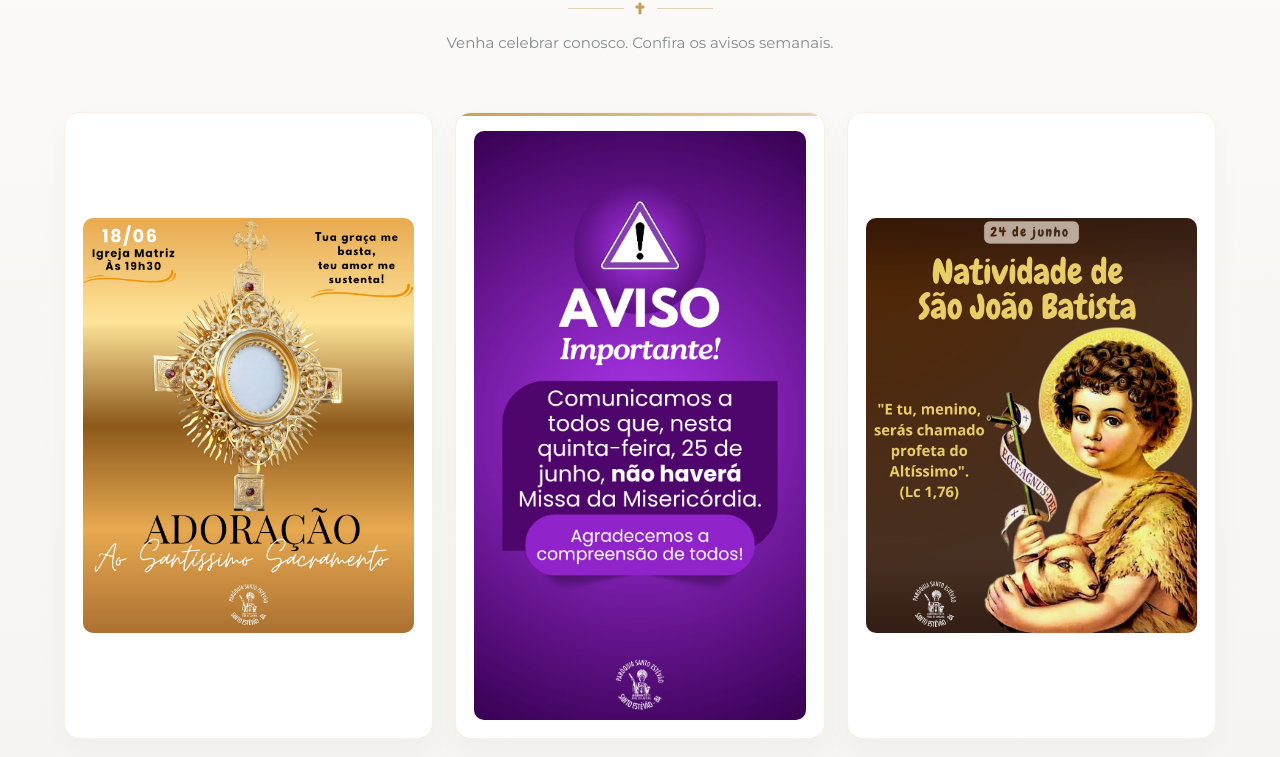
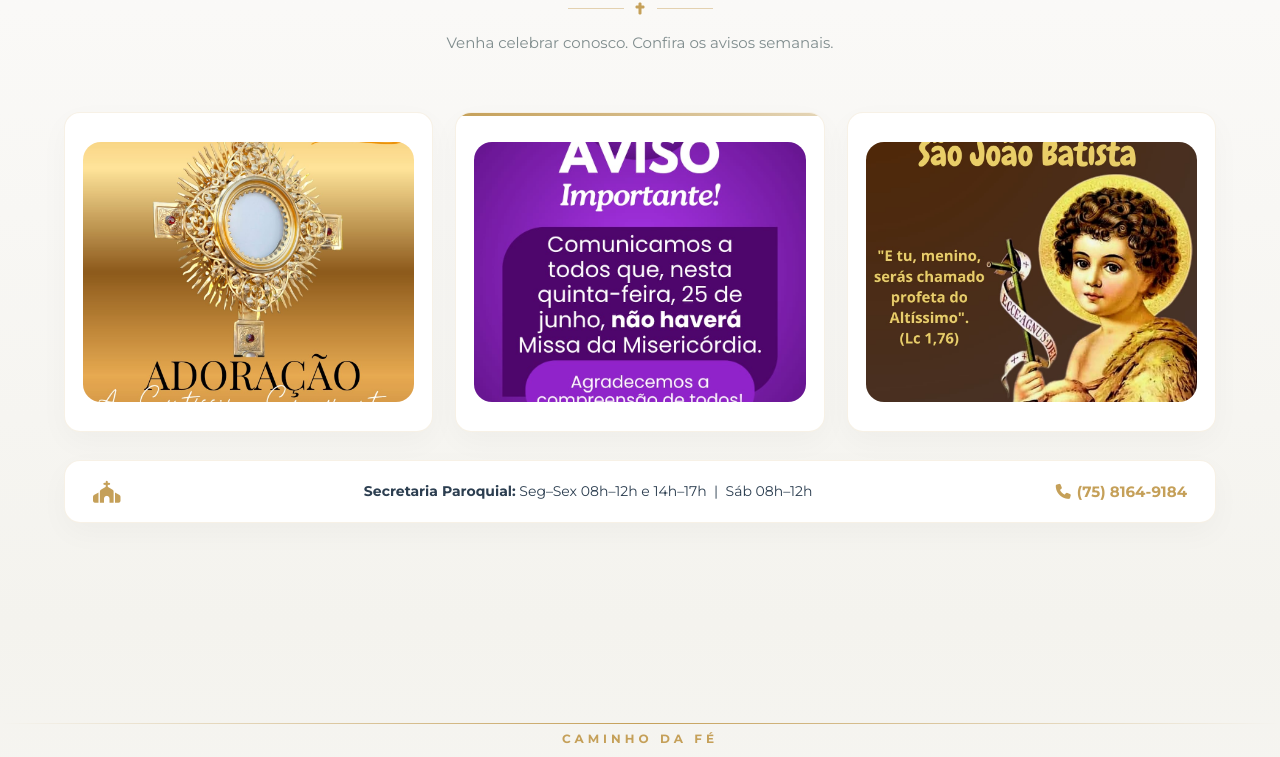
Before and after one commit to Thiago-devlog/Proj-igrej, a plain HTML site: page index.html in a window 1280 px wide. Shown: the part 1118-1875 px from the top of the page. Drawn offline with Linux system fonts and the light colour scheme.

Commit message:
mais alguns detalhes

```diff
--- a/index.html
+++ b/index.html
@@ -176,8 +176,8 @@
             <!-- Aviso secretaria -->
             <div class="secretaria-banner card-limpo fade-up">
                 <i class="fas fa-church"></i>
-                <p><strong >Secretaria Paroquial:</strong> Seg–Sex 08h–12h e 14h–17h &nbsp;|&nbsp; Sáb 08h–12h</p>
-                <a href="tel:+557532452880" class="secretaria-tel" id="btn-tel-missas">
+                <p><strong>Secretaria Paroquial:</strong> Seg–Sex 08h–12h e 14h–17h &nbsp;|&nbsp; Sáb 08h–12h</p>
+                <a href="tel:+557581649184" class="secretaria-tel" id="btn-tel-missas">
                     <i class="fas fa-phone"></i> (75) 8164-9184
                 </a>
             </div>
--- a/style.css
+++ b/style.css
@@ -787,8 +787,33 @@
     margin-bottom: 18px;
 }
 
-.aviso{
-    border-radius: 10px;
+.aviso {
+    width: 100%;
+    height: 260px;
+    object-fit: cover;
+    border-radius: 18px;
+    display: block;
+}
+
+.secretaria-banner {
+    display: flex;
+    align-items: center;
+    justify-content: space-between;
+    gap: 16px;
+    padding: 18px 28px;
+    text-align: left;
+}
+
+.secretaria-banner > i {
+    font-size: 22px;
+    color: var(--dourado);
+    flex-shrink: 0;
+}
+
+.secretaria-banner p {
+    color: var(--texto);
+    font-size: 14px;
+    margin: 0;
 }
 
 
```
